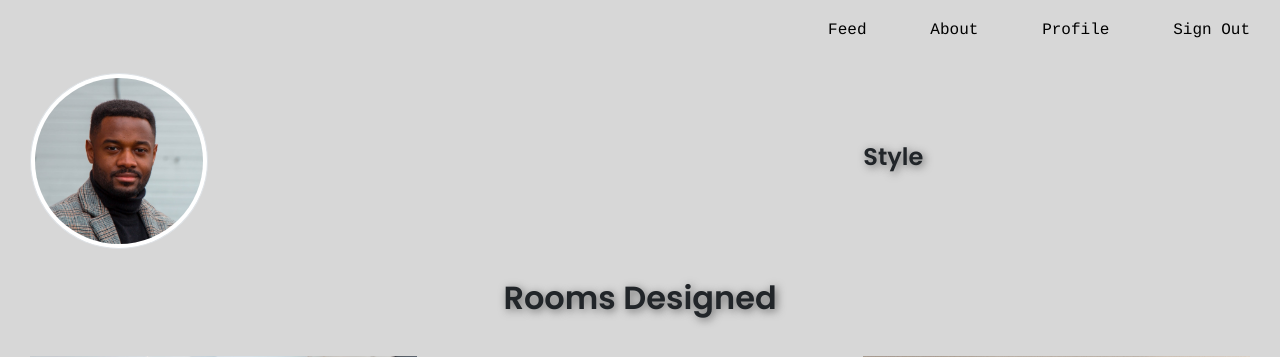
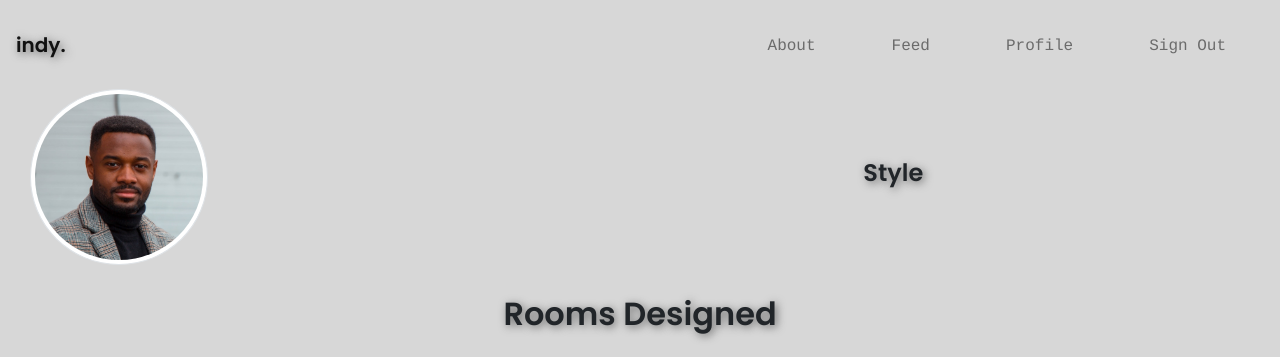
Before and after one commit to perrinjoseph/indy., a PHP site: page /designer.php in a window 1280 px wide. Shown: the top 357 px of the page. Run offline with PHP 8.4, Linux system fonts and the light colour scheme; the visitor is signed in with stand-in values (Sample User, id 1); data that the repository does not hold is empty; some libraries are stand-ins or nearby versions.

Commit message:
made few changes to css

```diff
--- a/designer.php
+++ b/designer.php
@@ -22,15 +22,41 @@
 
 <body>
 
-    <nav class="menu">
+<nav class="navbar navbar-expand-lg navbar-light bg-#D7D7D7">
+        <div class="d-flex flex-grow-1">
+            <span class="w-100 d-lg-none d-block"><!-- hidden spacer to center brand on mobile --></span>
+            <a class="navbar-brand" href="#">
+                indy.
+            </a>
+            <div class="w-100 text-right">
+                <button class="navbar-toggler" type="button" data-toggle="collapse" data-target="#myNavbar7" >
+                    <span class="navbar-toggler-icon" ></span>
+                </button>
+            </div>
+        </div>
 
-        <ul>
-            <li><a href="feed.php">Feed</a></li>
-            <li><a href="about.html">About</a></li>
-            <li><a href="designer.php">Profile</a></li>
-            <li><a href="signOut.php">Sign Out</a></li>
-        </ul>
 
+
+
+
+        <div class="collapse navbar-collapse flex-grow-1 text-right" id="myNavbar7">
+            <ul class="navbar-nav ml-auto flex-nowrap">
+
+                <li class="nav-item">
+                    <a href="about.html" class="nav-link">About</a>
+                </li>
+
+                <li class="nav-item">
+                    <a href="feed.php" class="nav-link">Feed</a>
+                </li>
+                <li class="nav-item">
+                    <a href="designer.php" class="nav-link">Profile</a>
+                </li>
+                <li class="nav-item">
+                    <a href="signOut.php" class="nav-link">Sign Out</a>
+                </li>
+            </ul>
+        </div>
     </nav>
 
     <div class="container-fluid">
@@ -98,12 +124,15 @@
             // Display up to 3 images and then place a new row, then repeat until out of images
             for($i = 0; $i < $numRows; $i++) {
                 echo "<div class='row-bottom-margin'>";
-                for($x=0; $x < 3; $x++) {
-                    if($imageIndex < $numImages) {
+                for($x=0; $x < 3; $x++)
+                {
+                    if($imageIndex < $numImages)
+                    {
 
         ?>
+
                     <div class="col-sm-4">
-                        <img src=<?php echo "$images[$imageIndex]";?> class="img-fluid" alt="Room">
+                        <img src=<?php echo "$images[$imageIndex]";?> class=" img-fluid" alt="Room" >
                         <?php $imageIndex++; ?>
                     </div>
         <?php
@@ -114,6 +143,7 @@
         ?>
     </div>
 
+
     <script src="https://code.jquery.com/jquery-3.2.1.slim.min.js" integrity="sha384-KJ3o2DKtIkvYIK3UENzmM7KCkRr/rE9/Qpg6aAZGJwFDMVNA/GpGFF93hXpG5KkN" crossorigin="anonymous"></script>
     <script src="https://cdnjs.cloudflare.com/ajax/libs/popper.js/1.12.9/umd/popper.min.js" integrity="sha384-ApNbgh9B+Y1QKtv3Rn7W3mgPxhU9K/ScQsAP7hUibX39j7fakFPskvXusvfa0b4Q" crossorigin="anonymous"></script>
     <script src="https://maxcdn.bootstrapcdn.com/bootstrap/4.0.0/js/bootstrap.min.js" integrity="sha384-JZR6Spejh4U02d8jOt6vLEHfe/JQGiRRSQQxSfFWpi1MquVdAyjUar5+76PVCmYl" crossorigin="anonymous"></script>
--- a/style.css
+++ b/style.css
@@ -187,12 +187,14 @@ a:hover {
 }
 
 div .room {
-    display: flex;
+
     background-color: #D7D7D7;
     border-radius: 56px;
     background: #d7d7d7;
     box-shadow:  12px 12px 27px #8e8e8e,
              -12px -12px 27px #ffffff;
+             height: 450px;
+             width: 350px;
 }
 
 .scrollmenu {
@@ -848,3 +850,8 @@ textarea
    color: black;
    font-family: 'Poppins', sans-serif;
 }
+.responsive
+{
+    height: 380px;
+
+}
```
Also changed, not shown: feed.php (+35 -7 lines), upload.html (deleted).
